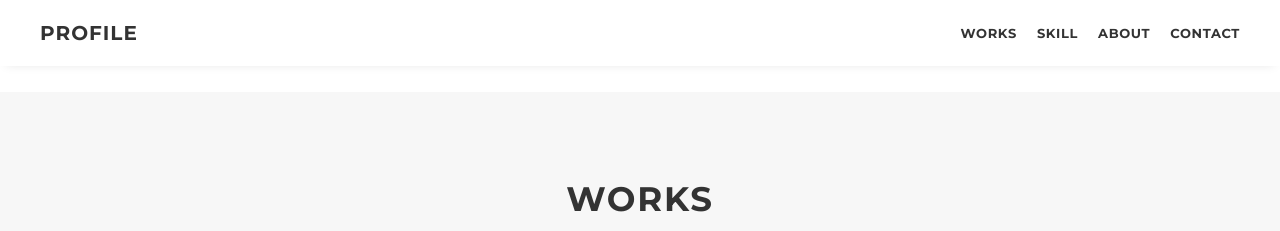
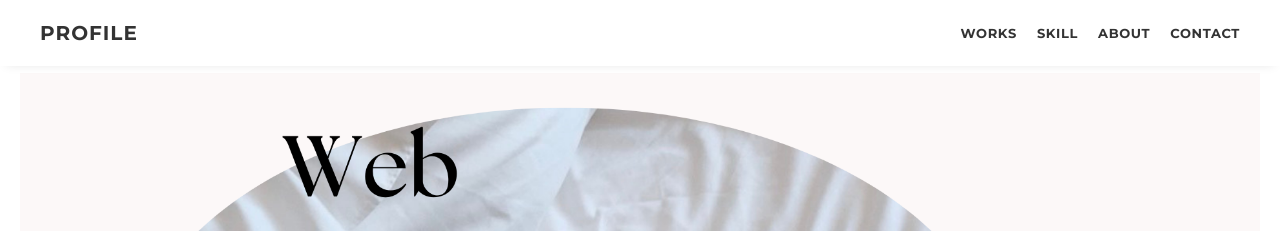
Before and after one commit to yusako1209/portfolio-, a plain HTML site: page index.html in a window 1280 px wide. Shown: the top 231 px of the page. Drawn offline with nearby package versions, Linux system fonts and the light colour scheme; files that its build step writes are made by us from their sources; files whose address does not match are found by name.

Commit message:
Update index.html

```diff
--- a/index.html
+++ b/index.html
@@ -37,7 +37,7 @@
       <!-- mv -->
       <div class="mv">
         <div class="mv-container">
-          <img src="imges/main.png" alt="">
+          <img src="main.png" alt="">
         </div>
       </div>
       <!-- /mv -->
```
